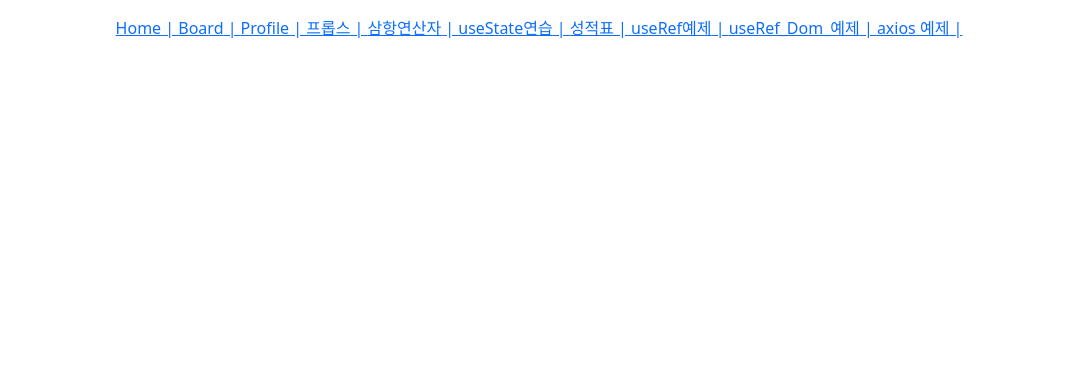
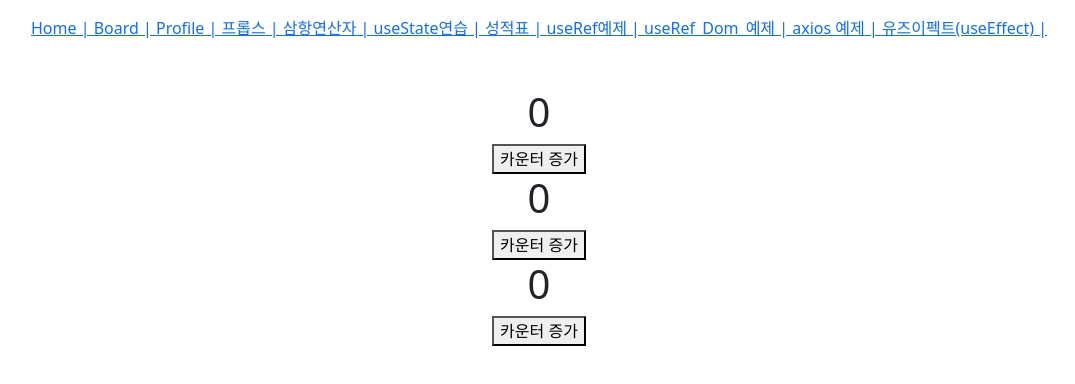
Before and after one commit to n3316202/react-hjs-example, a React (Vite) app: page /effect in a window 1280 px wide. Shown: the top 384 px of the page, without its empty margins (101-1176 px from the left). Built offline with nearby package versions, Linux system fonts and the light colour scheme.

Commit message:
에러수정

```diff
--- a/src/components/AxiosExample.jsx
+++ b/src/components/AxiosExample.jsx
@@ -17,7 +17,7 @@ const AxiosExample = () => {
             })
             .catch(function (error) {
                 //handle error
-                console.log(console.error())
+                console.log(error)
             })
             .then(function () {
                 console.log('무조건 실행')
--- /dev/null
+++ b/src/components/UseEffect1.jsx
@@ -0,0 +1,70 @@
+import React, { useEffect } from 'react'
+import { useState } from 'react'
+
+//https://velog.io/@sucream/%EA%B7%B8%EB%9E%98%EC%84%9C-useEffect%EB%8A%94-%EC%96%B8%EC%A0%9C-%EC%93%B0%EB%8A%94%EA%B1%B4%EB%8D%B0%EC%9A%94
+
+const UseEffect1 = () => {
+    const [count, setCounter] = useState(0)
+
+    //useEffect(() => {
+    //    console.log(`useEffect: ${Date()}`)
+    //})
+
+    useEffect(() => {
+        console.log(`useEffect: ${Date()}`)
+    }, [])
+
+    const countHandler = (e) => {
+        setCounter((s) => s + 1)
+    }
+
+    return (
+        <div className="App">
+            <h1 id="hi">{count}</h1>
+            <button onClick={countHandler}>카운터 증가</button>
+        </div>
+    )
+}
+
+// 정리하면 아래와 같다.
+
+// useEffect(() => {
+//   // 매 렌더링마다 실행
+// });
+
+// useEffect(() => {
+//   // 컴포넌트가 처음 렌더링된 실행
+// }, []);
+
+// useEffect(() => {
+//   // 컴포넌트가 처음 렌더링된 이후 실행
+//   // a나 b가 변경되어 컴포넌트가 재렌더링된 이후 실행
+// }, [a, b]);
+
+const UseEffect2 = () => {
+    const [firstCount, setFirstCounter] = useState(0)
+    const [secondCount, setSecondCounter] = useState(0)
+
+    useEffect(() => {
+        console.log(`useEffect: ${Date()}`)
+    }, [firstCount, secondCount])
+
+    const firstCountHandler = (e) => {
+        setFirstCounter((s) => s + 1)
+    }
+
+    const secondCountHandler = (e) => {
+        setSecondCounter((s) => s + 1)
+    }
+
+    return (
+        <div className="App">
+            <h1>{firstCount}</h1>
+            <button onClick={firstCountHandler}>카운터 증가</button>
+            <h1 id="hi">{secondCount}</h1>
+            <button onClick={secondCountHandler}>카운터 증가</button>
+        </div>
+    )
+}
+
+export { UseEffect1, UseEffect2 }
--- /dev/null
+++ b/src/pages/UseEffectPage.jsx
@@ -0,0 +1,13 @@
+import React from 'react'
+import { UseEffect1, UseEffect2 } from '../components/UseEffect1'
+
+const UseEffectPage = () => {
+    return (
+        <>
+            <UseEffect1></UseEffect1>
+            <UseEffect2></UseEffect2>
+        </>
+    )
+}
+
+export default UseEffectPage
--- a/src/route/Routes.jsx
+++ b/src/route/Routes.jsx
@@ -9,6 +9,7 @@ import GradePage from '../pages/GradePage'
 import UseRefExamplePage from '../pages/UseRefExamplePage'
 import UseRefDomPage from '../pages/UseRefDomPage'
 import AxiosPage from '../pages/AxiosPage'
+import UseEffectPage from '../pages/UseEffectPage'
 
 //React Routes, Route 사용시 배열로 관리하기
 //https://innovatorwhy.tistory.com/12
@@ -63,6 +64,11 @@ const routes = [
         element: <AxiosPage />,
         title: 'axios 예제',
     },
+    {
+        path: '/effect',
+        element: <UseEffectPage />,
+        title: '유즈이펙트(useEffect)',
+    },
 ]
 
 export default routes
```
